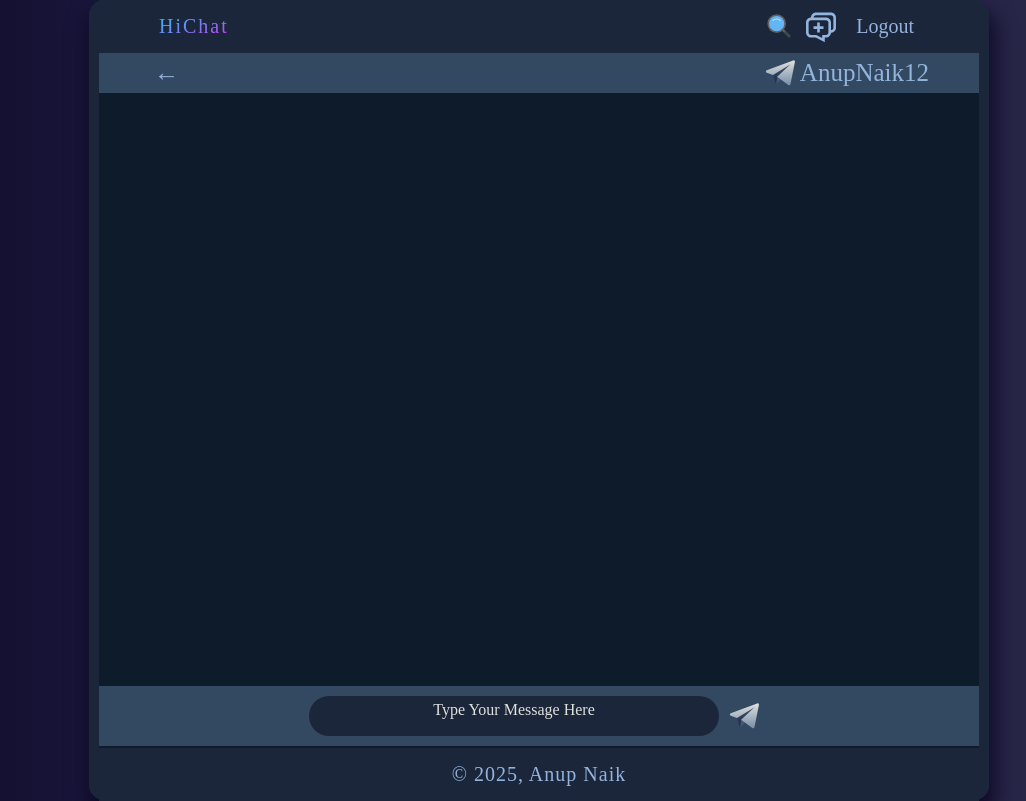
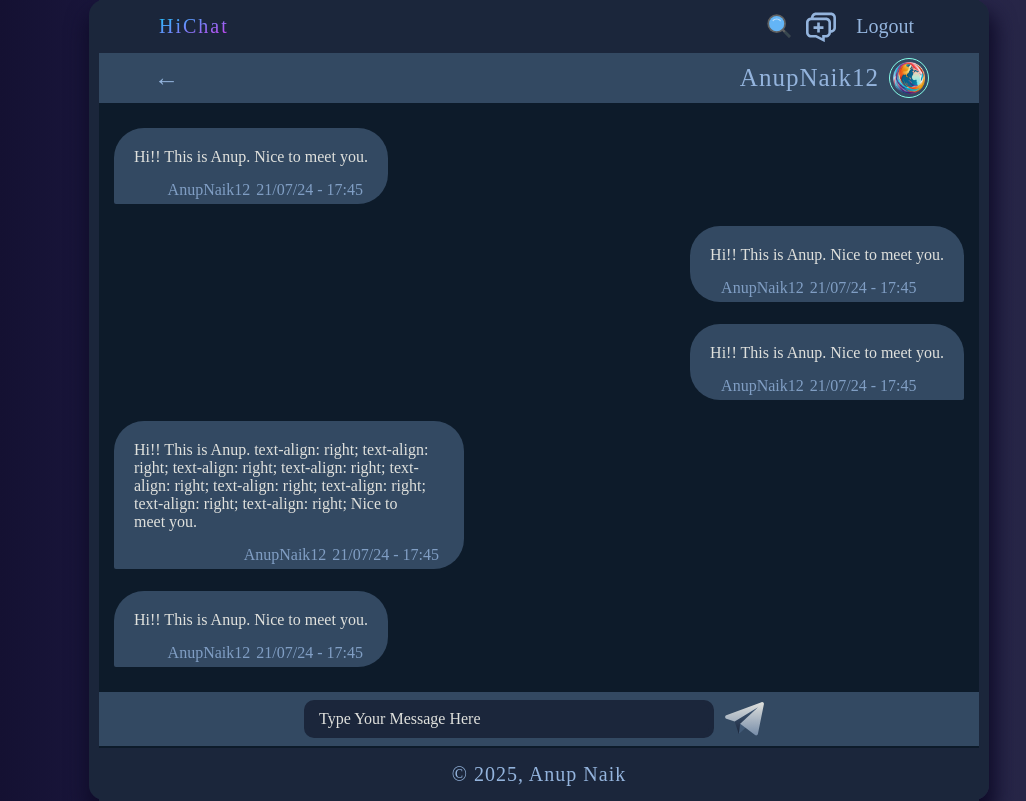
Before and after one commit to Anup-Naik/Chat-Client, an Angular app: page /dashboard/chat in a window 1280 px wide. Shown: the whole page, without its empty margins (101-1127 px from the left). Built offline with nearby package versions, Linux system fonts and the light colour scheme.

Commit message:
Chat Component Near Completion 🍃

```diff
--- a/src/app/components/dashboard/chat/chat.component.html
+++ b/src/app/components/dashboard/chat/chat.component.html
@@ -2,11 +2,56 @@
   <header class="header">
     <span class="back-btn">&leftarrow;</span>
     <span class="info">
-      <span class="avatar"><img src="/rocket.svg" alt="avatar" /></span>
       <span class="chat-name">AnupNaik12</span>
+      <span class="avatar"><img src="/avatar.png" alt="avatar" /></span>
     </span>
   </header>
-  <main class="messages"></main>
+  <main class="messages">
+    <article class="msg-container left">
+      <p class="msg">Hi!! This is Anup. Nice to meet you.</p>
+      <p class="msg-info">
+        <span class="sender">AnupNaik12</span>
+        <span class="msg-time">21/07/24 - 17:45</span>
+      </p>
+    </article>
+    <article class="msg-container right">
+      <p class="msg">Hi!! This is Anup. Nice to meet you.</p>
+      <p class="msg-info">
+        <span class="sender">AnupNaik12</span>
+        <span class="msg-time">21/07/24 - 17:45</span>
+      </p>
+    </article>
+    <article class="msg-container right">
+      <p class="msg">Hi!! This is Anup. Nice to meet you.</p>
+      <p class="msg-info">
+        <span class="sender">AnupNaik12</span>
+        <span class="msg-time">21/07/24 - 17:45</span>
+      </p>
+    </article>
+    <article class="msg-container left">
+      <p class="msg">Hi!! This is Anup.        text-align: right;
+        text-align: right;
+        text-align: right;
+        text-align: right;
+        text-align: right;
+        text-align: right;
+        text-align: right;
+        text-align: right;
+        text-align: right;
+        Nice to meet you.</p>
+      <p class="msg-info">
+        <span class="sender">AnupNaik12</span>
+        <span class="msg-time">21/07/24 - 17:45</span>
+      </p>
+    </article>
+    <article class="msg-container left">
+      <p class="msg">Hi!! This is Anup. Nice to meet you.</p>
+      <p class="msg-info">
+        <span class="sender">AnupNaik12</span>
+        <span class="msg-time">21/07/24 - 17:45</span>
+      </p>
+    </article>
+  </main>
   <footer class="message-actions">
     <p class="message" contenteditable="true">Type Your Message Here</p>
     <span class="send"><img src="/rocket.svg" alt="send message" /></span>
--- a/src/app/components/dashboard/chat/chat.component.scss
+++ b/src/app/components/dashboard/chat/chat.component.scss
@@ -13,7 +13,7 @@
     background-color: var(--secondary);
     color: var(--on-primary);
     font-size: 2.5rem;
-    padding: 0 5rem;
+    padding: 5px 5rem;
     display: flex;
     justify-content: space-between;
 
@@ -36,7 +36,8 @@
         display: inline-block;
         width: 40px;
         height: 40px;
-        padding: 5px;
+        padding: 3px;
+        border: 1px solid var(--windy-end);
         border-radius: 50%;
 
         & img {
@@ -45,6 +46,8 @@
         }
       }
       & .chat-name {
+        padding: 0 10px;
+        letter-spacing: 1px;
         display: flex;
         flex-direction: column;
         justify-content: center;
@@ -54,29 +57,76 @@
 
   & .messages {
     flex: 1;
+    color: var(--on-primary);
+    padding: 10px;
+    border: 5px solid transparent;
+    display: flex;
+    flex-direction: column;
+    justify-content: space-between;
+    overflow-y: auto;
+
+    & .msg-container {
+      max-width: min(50%,350px);
+      padding: 15px 10px 5px;
+      margin: 10px 0;
+      background-color: var(--secondary);
+      display: flex;
+      flex-direction: column;
+      justify-content: space-between;
+      text-align: left;
+
+      & .msg {
+        text-wrap-style: pretty;
+        color: var(--on-secondary);
+        padding: 5px 10px 15px;
+      }
+
+      & .msg-info {
+        padding: 0 15px;
+        opacity: 0.8;
+
+        & .sender{
+          margin:0 6px ;
+        }
+      }
+
+      &.left {
+        border-radius: 30px 30px 30px 2px;
+        align-items: flex-end;
+        margin-right: auto;
+
+      }
+      &.right {
+        border-radius: 30px 30px 2px 30px;
+        align-items: flex-start;
+        margin-left: auto;
+      }
+    }
   }
 
   & .message-actions {
     margin-bottom: 2px;
-    padding: 10px 30px;
+    padding: 2px 30px;
     background-color: var(--secondary);
     display: flex;
     justify-content: center;
+    align-items: center;
 
     & .message {
       background-color: var(--primary);
       color: var(--on-secondary);
+      text-align: start;
+      width: 50%;
+      max-height: 100px;
+      padding: 5px 10px;
+      border-radius: 10px;
+      border: 5px solid var(--primary);
+      box-sizing: border-box;
       text-wrap-style: balance;
       overflow-y: auto;
-      text-align: center;
-      text-justify: distribute-all-lines;
-      width: 50%;
-      height: 40px;
-      padding: 5px 20px 30px  ;
-      border-radius: 25px;
-      border: none;
+      word-wrap: break-word;
 
-      &:focus{
+      &:focus {
         outline: none;
       }
     }
@@ -84,12 +134,13 @@
     & .send {
       display: inline-block;
       margin: 0 5px;
-      width: 40px;
-      height: 40px;
+      width: 50px;
+      height: 50px;
       padding: 5px;
       border-radius: 50%;
+      transition: 0.5s;
 
-      &:hover{
+      &:hover {
         cursor: pointer;
         transform: scale(1.2);
       }
@@ -100,3 +151,12 @@
     }
   }
 }
+
+@supports (scrollbar-width: auto) {
+  .message,
+  .messages {
+    scrollbar-color: var(--scrollbar-color-thumb) var(--scrollbar-color-track);
+    scrollbar-width: thin;
+    scroll-behavior: smooth;
+  }
+}
--- a/src/styles.scss
+++ b/src/styles.scss
@@ -15,6 +15,8 @@
   --lawrencium-start: #0f0c29;
   --lawrencium-mid: #302b63;
   --lawrencium-end: #24243e;
+  --scrollbar-color-thumb:steelblue;
+  --scrollbar-color-track:rgb(52, 30, 52);
   --max-width: 900px;
   --main-height: calc(100vh - 105px);
 }
```
Also changed, not shown: public/avatar.png (added).
